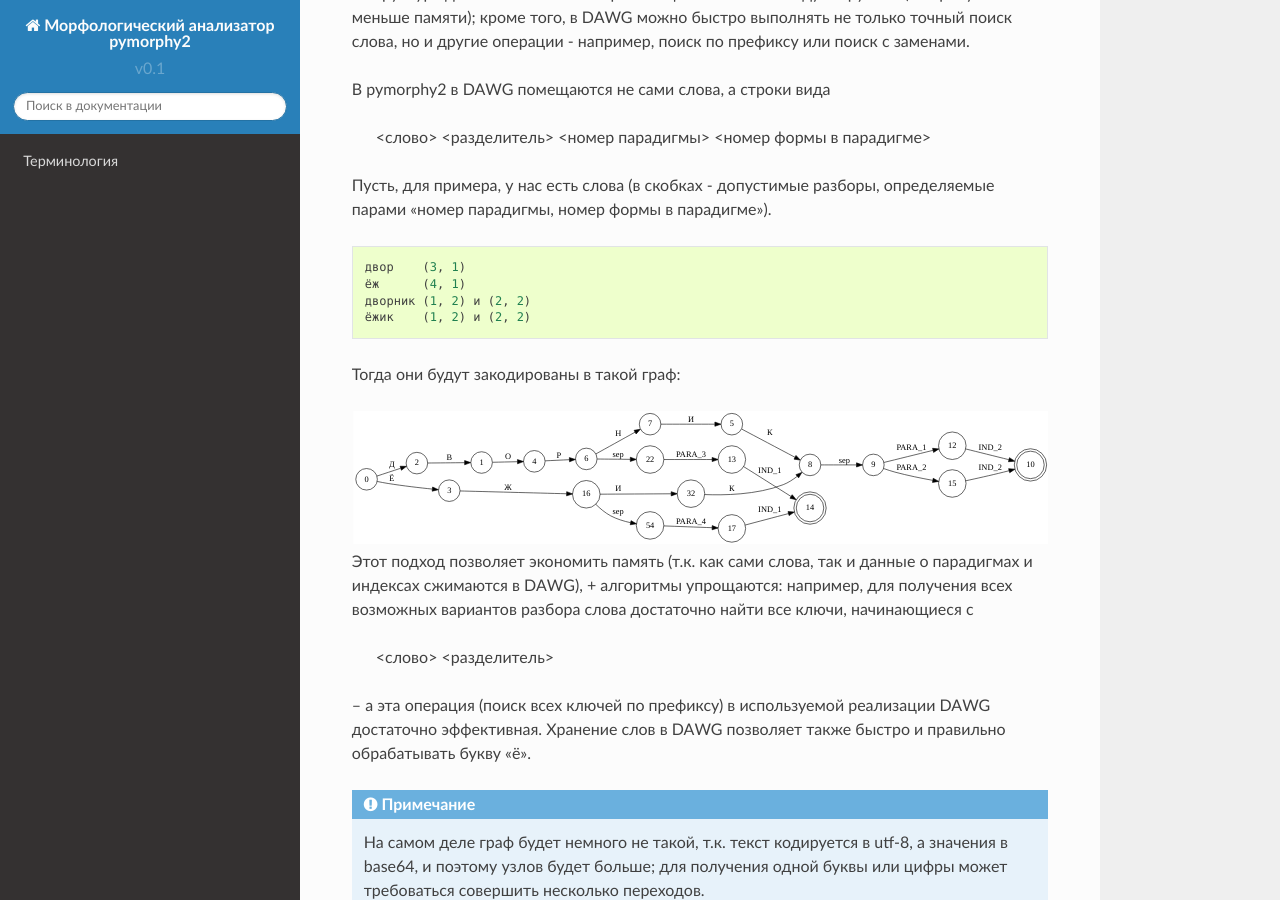
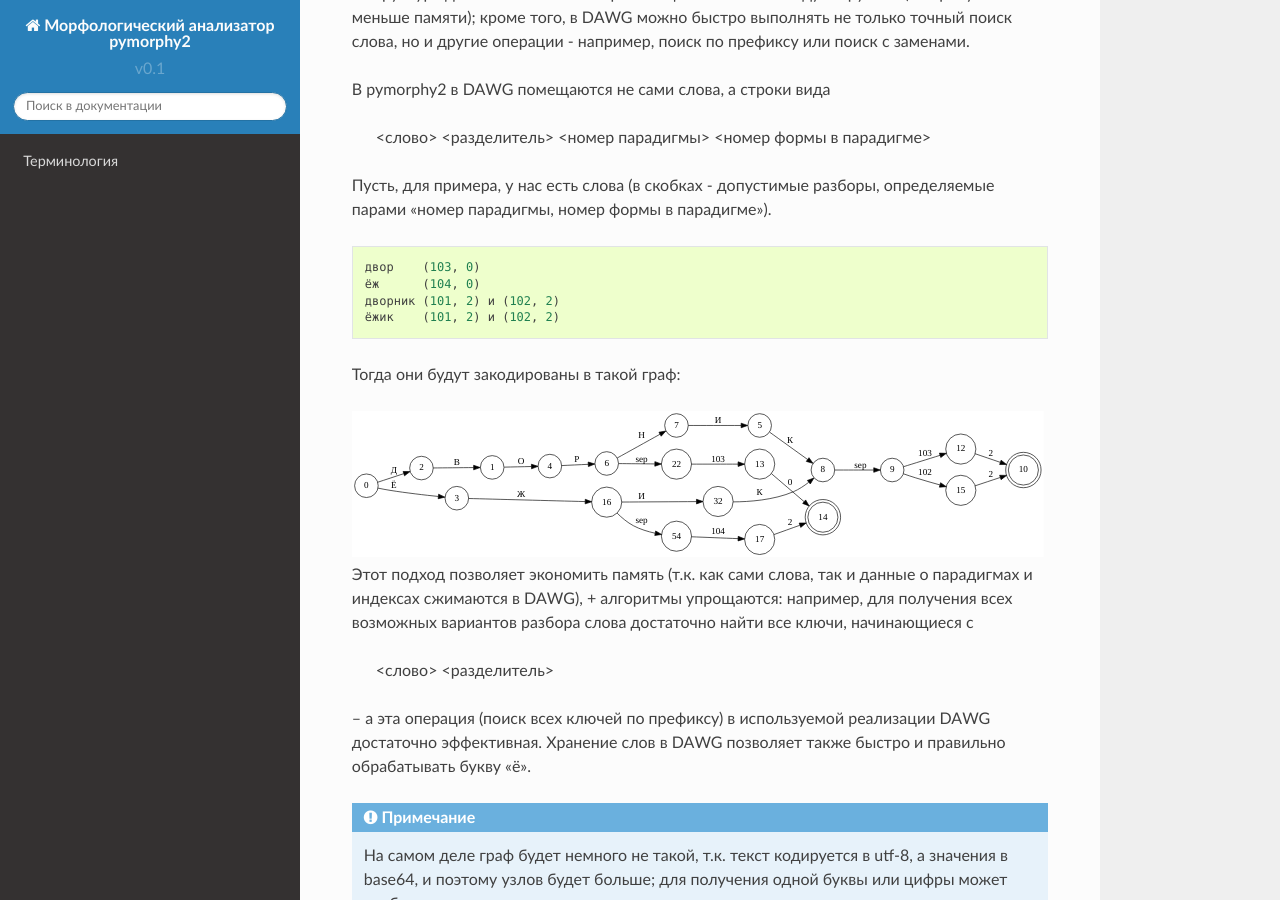
Before and after one commit to pymorphy2/pymorphy2, a Sphinx documentation site: the page built from docs/internals/dict.rst, in a window 1280 px wide and 900 px high, scrolled down 4790 px. Built offline with Sphinx 7.4.7 and the Read the Docs theme 2.0.0, drawn with Linux system fonts in a browser that asks for light colours; pages that are not in the unit, such as notebooks, are missing from menus.

Commit message:
small cleanups

```diff
--- a/docs/internals/dict.rst
+++ b/docs/internals/dict.rst
@@ -242,10 +242,10 @@
 
 ::
 
-    двор    (3, 1)
-    ёж      (4, 1)
-    дворник (1, 2) и (2, 2)
-    ёжик    (1, 2) и (2, 2)
+    двор    (103, 0)
+    ёж      (104, 0)
+    дворник (101, 2) и (102, 2)
+    ёжик    (101, 2) и (102, 2)
 
 Тогда они будут закодированы в такой граф:
 
@@ -268,17 +268,17 @@
     6 -> 22 [label=sep];
     7 -> 5 [label=И];
     8 -> 9 [label=sep];
-    9 -> 12 [label=PARA_1];
-    9 -> 15 [label=PARA_2];
-    12 -> 10 [label=IND_2];
-    13 -> 14 [label=IND_1];
-    15 -> 10 [label=IND_2];
+    9 -> 12 [label="103"];
+    9 -> 15 [label="102"];
+    12 -> 10 [label="2"];
+    13 -> 14 [label="0"];
+    15 -> 10 [label="2"];
     16 -> 32 [label=И];
     16 -> 54 [label=sep];
-    17 -> 14 [label=IND_1];
-    22 -> 13 [label=PARA_3];
+    17 -> 14 [label="2"];
+    22 -> 13 [label="103"];
     32 -> 8 [label=К];
-    54 -> 17 [label=PARA_4];
+    54 -> 17 [label="104"];
 
 
 Этот подход позволяет экономить память (т.к. как сами слова, так
```
Also changed, not shown: 2 other files.
